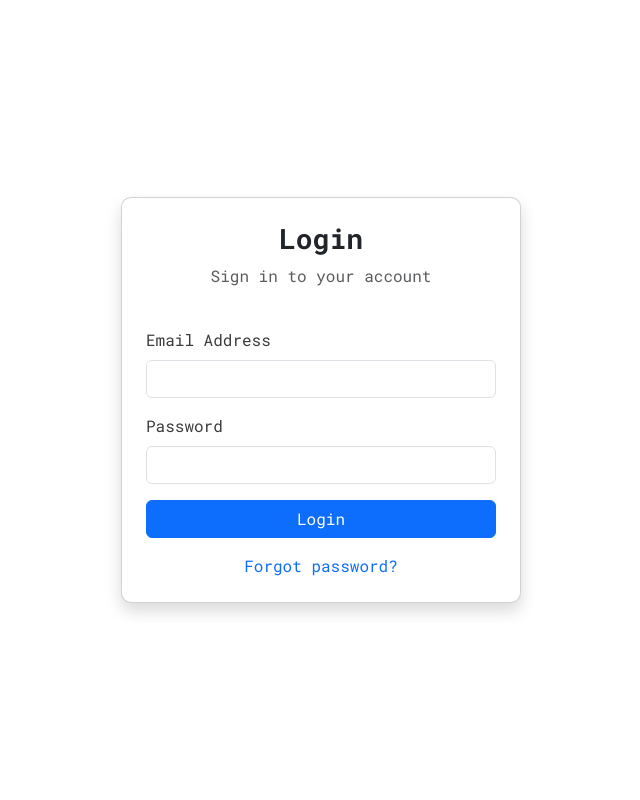
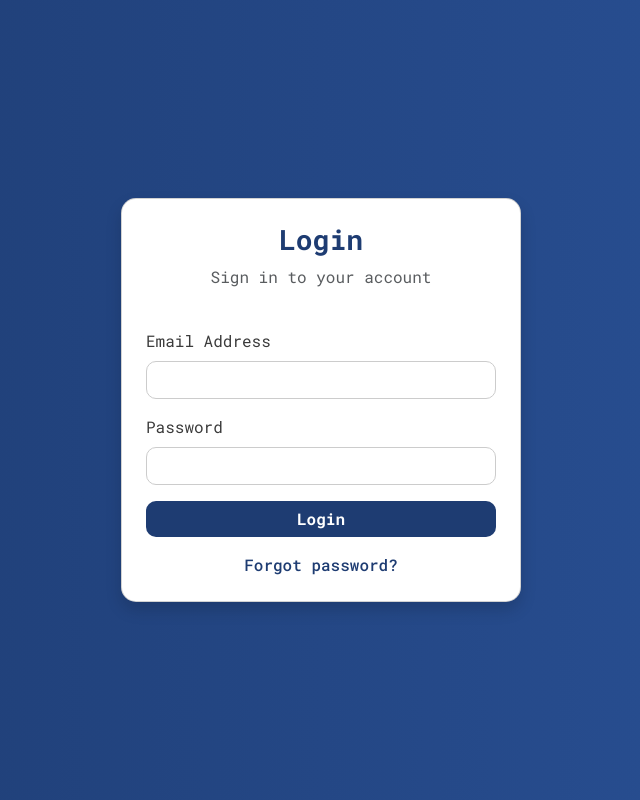
Before and after one commit to melekch14/CommandApp, an Angular app in the folder GUI/: page /login in a window 1280 px wide. Shown: the whole page, without its empty margins (319-959 px from the left). Built offline with nearby package versions, Linux system fonts and the light colour scheme.

Commit message:
some styling

```diff
--- a/GUI/src/app/app-routing.module.ts
+++ b/GUI/src/app/app-routing.module.ts
@@ -8,10 +8,11 @@ import { AddExpenseComponent } from './pages/add-expense/add-expense.component';
 import { ExpenseHistoryComponent } from './pages/expense-history/expense-history.component';
 import { LoginComponent } from './pages/auth/login/login.component';
 import { AuthGuard } from './guards/auth.guard';
+import { LoginGuard } from './guards/login.guard';
 
 const routes: Routes = [
   { path: '', redirectTo: 'login', pathMatch: 'full' },
-  { path: 'login', component: LoginComponent },
+  { path: 'login', component: LoginComponent, canActivate: [LoginGuard]  },
   { path: 'dashboard', component: DashboardComponent, canActivate: [AuthGuard] },
   { path: 'add-command', component: AddCommandComponent, canActivate: [AuthGuard] },
   { path: 'view-commands', component: ViewCommandsComponent, canActivate: [AuthGuard] },
--- a/GUI/src/app/app.component.css
+++ b/GUI/src/app/app.component.css
@@ -4,6 +4,7 @@
     padding: 1.5rem;
 }
 .sidebar {
+    background-color: #1c2d4d !important;
     height: 100%;
     width: 250px;
     padding: 0;
@@ -78,3 +79,9 @@
     object-fit: scale-down;
     display: block;
 }
+
+.logoutNav{
+    position: absolute;
+    bottom: 0;
+    background: #c32525;
+}
--- a/GUI/src/app/app.component.html
+++ b/GUI/src/app/app.component.html
@@ -15,9 +15,10 @@
         <span class="nav-label">{{navOption.name}}</span>
       </a>
 
-      <div class="d-flex justify-content-center mt-3">
-        <button class="btn btn-danger btn-sm" style="width: 100px;" (click)="logout()">Logout</button>
-      </div>
+      <a class="nav-link logoutNav" (click)="logout()">
+        <span class="nav-icon"><i [class]="'fa-solid fa-right-from-bracket'"></i></span>
+        <span class="nav-label">Logout</span>
+      </a>
     </nav>
   </div>
   <main class="content" [ngStyle]="{'margin-left': sideCollapsed ? '70px' : '250px'}">
--- /dev/null
+++ b/GUI/src/app/guards/login.guard.ts
@@ -0,0 +1,18 @@
+import { Injectable } from '@angular/core';
+import { CanActivate, Router } from '@angular/router';
+import { AuthService } from '../services/auth.service';
+
+@Injectable({
+  providedIn: 'root'
+})
+export class LoginGuard implements CanActivate {
+  constructor(private authService: AuthService, private router: Router) {}
+
+  canActivate(): boolean {
+    if (!this.authService.hasToken()) {
+      return true; // Allow access if not logged in
+    }
+    this.router.navigate(['/dashboard']); // Redirect if logged in
+    return false;
+  }
+}
--- a/GUI/src/app/pages/auth/login/login.component.html
+++ b/GUI/src/app/pages/auth/login/login.component.html
@@ -1,7 +1,10 @@
-<div class="container d-flex justify-content-center align-items-center min-vh-100">
-    <div class="card shadow p-4" style="width: 400px;">
+<div
+  class="d-flex justify-content-center align-items-center min-vh-100"
+  style="background: linear-gradient(to right, #1e3c72, #2a5298);"
+>
+  <div class="card shadow p-4" style="width: 400px; border-radius: 15px;">
     <div class="text-center mb-4">
-        <h3 class="fw-bold">Login</h3>
+      <h3 class="fw-bold" style="color: #1e3c72;">Login</h3>
       <p class="text-muted">Sign in to your account</p>
     </div>
     <form (ngSubmit)="onSubmit()">
@@ -14,6 +17,7 @@
           [(ngModel)]="loginData.email"
           name="email"
           required
+          style="border-radius: 10px; border: 1px solid #ccc;"
         />
       </div>
       <div class="mb-3">
@@ -25,14 +29,27 @@
           [(ngModel)]="loginData.password"
           name="password"
           required
+          style="border-radius: 10px; border: 1px solid #ccc;"
         />
       </div>
-        <button type="submit" class="btn btn-primary w-100">
+      <button
+        type="submit"
+        class="btn btn-primary w-100 fw-bold"
+        style="border-radius: 10px; background-color: #1e3c72; border: none;"
+      >
         Login
       </button>
     </form>
     <div class="text-center mt-3">
-        <a href="#" class="text-decoration-none">Forgot password?</a>
+      <a
+        href="#"
+        class="text-decoration-none"
+        style="color: #1e3c72; font-weight: 500;"
+        onmouseover="this.style.color='#2a5298'"
+        onmouseout="this.style.color='#1e3c72'"
+      >
+        Forgot password?
+      </a>
     </div>
   </div>
 </div>
--- a/GUI/src/app/services/auth.service.ts
+++ b/GUI/src/app/services/auth.service.ts
@@ -12,7 +12,7 @@ export class AuthService {
 
   constructor(private http: HttpClient) { }
 
-  private hasToken(): boolean {
+  public hasToken(): boolean {
     return !!localStorage.getItem('token');
   }
 
```
Also changed, not shown: 1 other file (tests, documents, lock files or other folders). Lines whose indentation alone changed are shown as unchanged.
